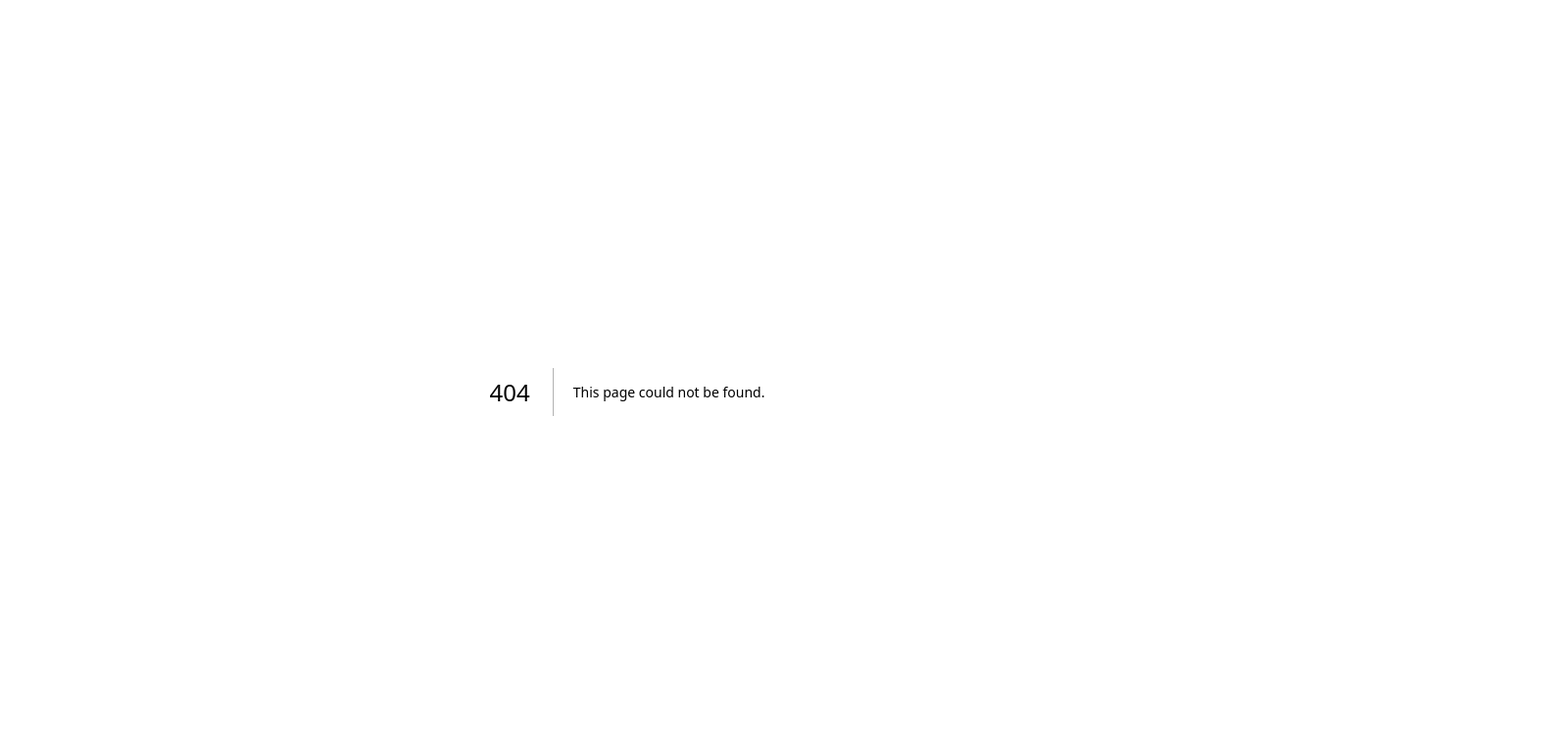
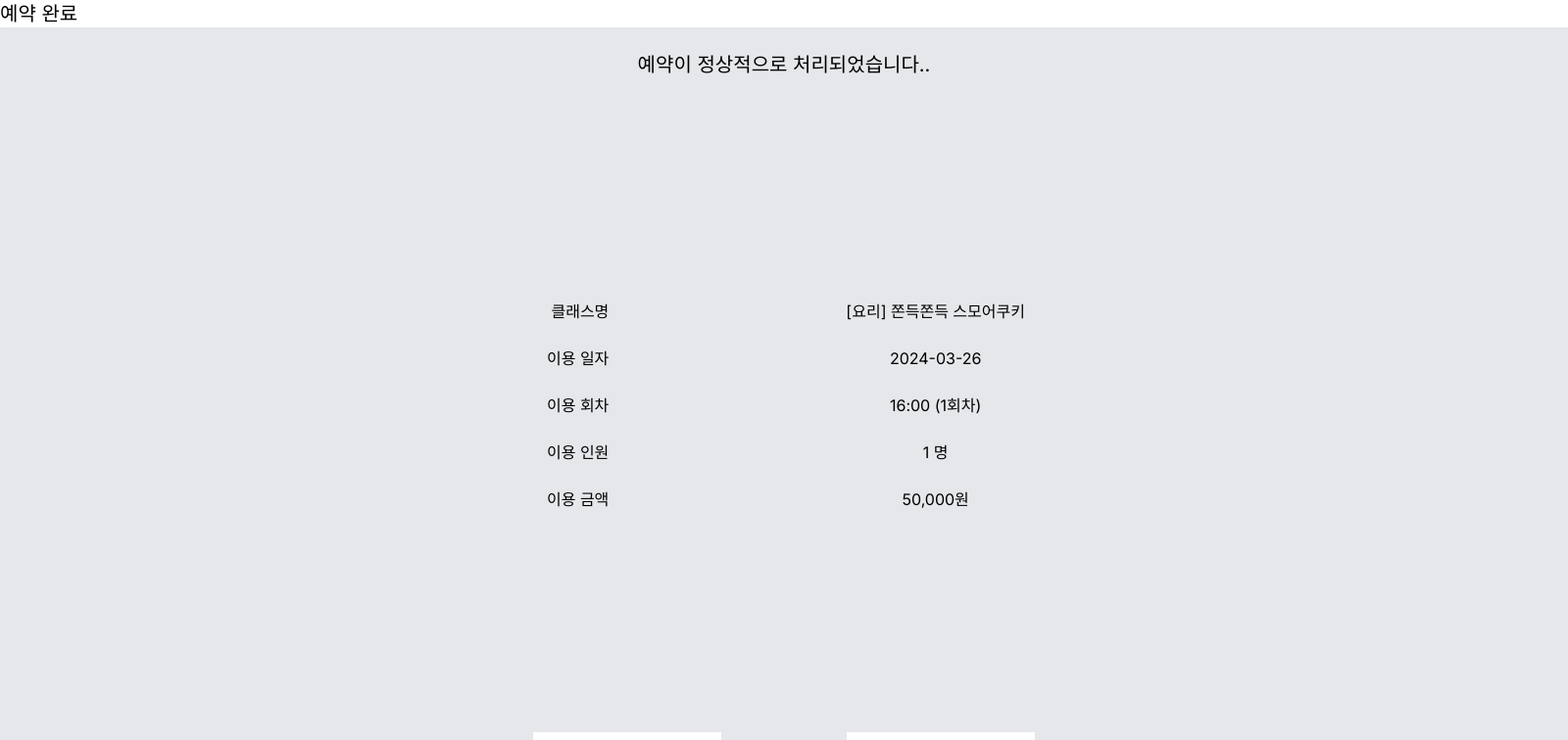
Before and after one commit to ClassRoom-Project/ClassRoom-Project, a Next.js app: page /reserve/1 in a window 1280 px wide. Before the commit this address had no page. Shown: the top 756 px of the page at 98% size, 1600 px wide, since content can reach past the window. Built offline with nearby package versions, Linux system fonts and the light colour scheme.

Commit message:
sytle: 예약 완료 페이지 틀잡기 #13

```diff
--- /dev/null
+++ b/src/app/reserve/[rid]/page.tsx
@@ -0,0 +1,43 @@
+import React from 'react';
+
+const reservationCompletePage = ({ params }: { params: { rid: string } }) => {
+  const reservationId = decodeURIComponent(params.rid);
+  console.log(reservationId);
+
+  return (
+    <div className="w-[1600px] h-[800px]">
+      <h1 className="text-xl">예약 완료</h1>
+      <div className="w-full h-full bg-gray-200 p-6 flex flex-col justify-between items-center">
+        <h1 className="text-xl text-center">예약이 정상적으로 처리되었습니다..</h1>
+        <div className="flex flex-col w-1/3 gap-6">
+          <div className="flex w-full justify-between gap-4">
+            <span className="w-20 text-right">클래스명</span>
+            <span className="w-52 text-center">[요리] 쫀득쫀득 스모어쿠키</span>
+          </div>
+          <div className="flex w-full justify-between gap-4">
+            <span className="w-20 text-right">이용 일자</span>
+            <span className="w-52 text-center"> 2024-03-26 </span>
+          </div>
+          <div className="flex w-full justify-between gap-4">
+            <span className="w-20 text-right">이용 회차</span>
+            <span className="w-52 text-center"> 16:00 (1회차) </span>
+          </div>
+          <div className="flex w-full justify-between gap-4">
+            <span className="w-20 text-right">이용 인원</span>
+            <span className="w-52 text-center"> 1 명 </span>
+          </div>
+          <div className="flex w-full justify-between gap-4">
+            <span className="w-20 text-right">이용 금액</span>
+            <span className="w-52 text-center"> 50,000원 </span>
+          </div>
+        </div>
+        <div className="flex gap-32">
+          <button className="bg-white w-48 p-4 text-center self-end">메인페이지 바로가기</button>
+          <button className="bg-white w-48 p-4 text-center self-end">예약 상세 보기</button>
+        </div>
+      </div>
+    </div>
+  );
+};
+
+export default reservationCompletePage;
```
